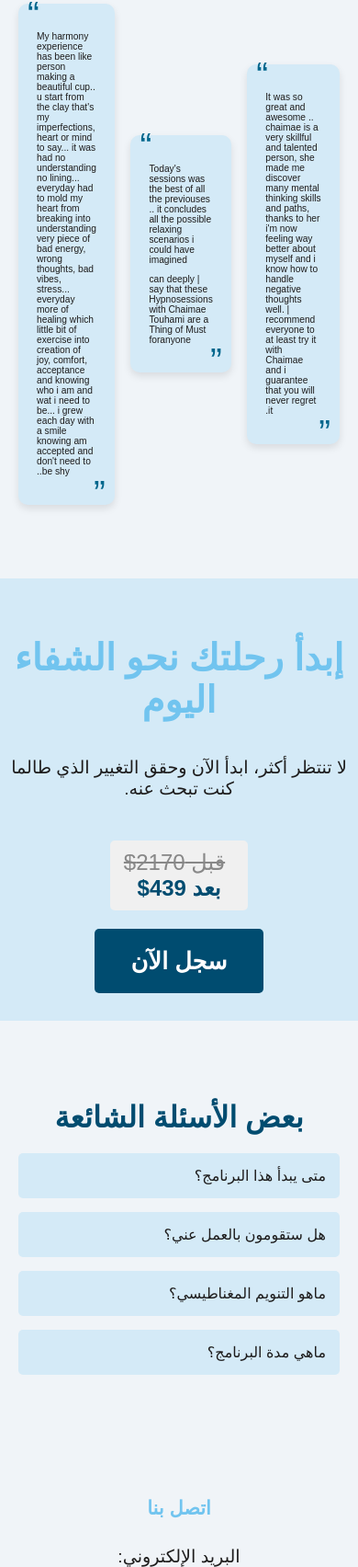
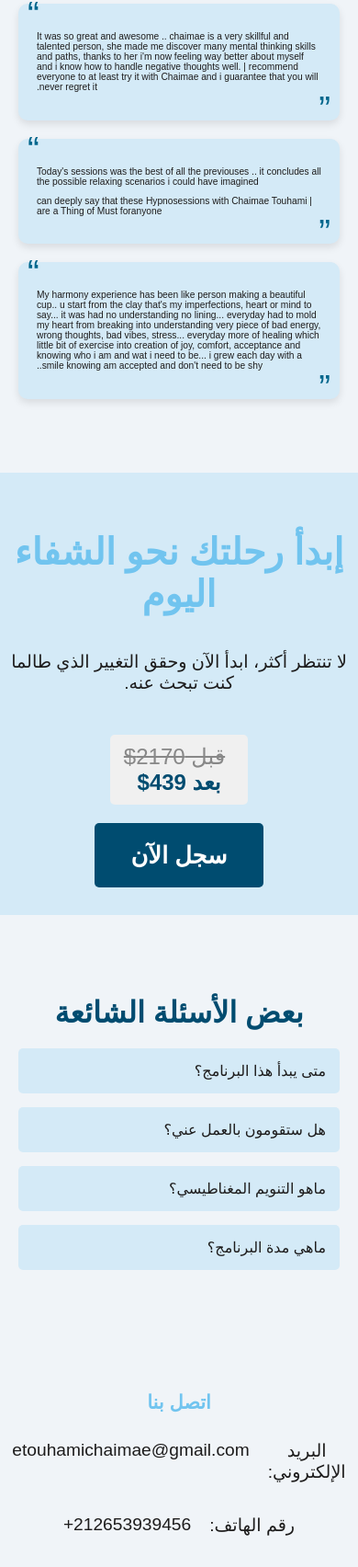
Before and after one commit to Soulaymane01/startover, a plain HTML site: page index.html in a window 390 px wide. Shown: the part 1840-3544 px from the top of the page at 92% size. Drawn offline with Linux system fonts and the light colour scheme.

Commit message:
fixed layout in phone view for success stories

```diff
--- a/styles.css
+++ b/styles.css
@@ -509,14 +509,13 @@ p {
         flex-direction: column;
     }
 
-    .stories-container {
+    .message-container {
         display: flex;
         flex-direction: column;
     }
 
-    .contact{
-        flex-direction: column;
-        gap: 0;
+    .message{
+        width: auto;
     }
 
 
```
